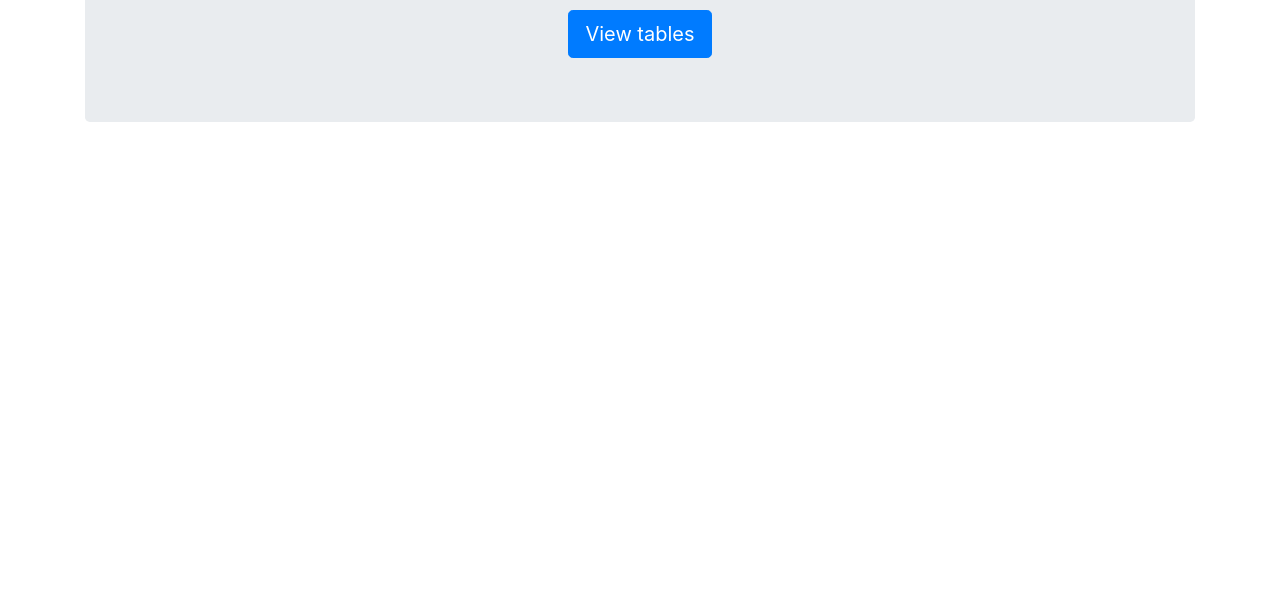
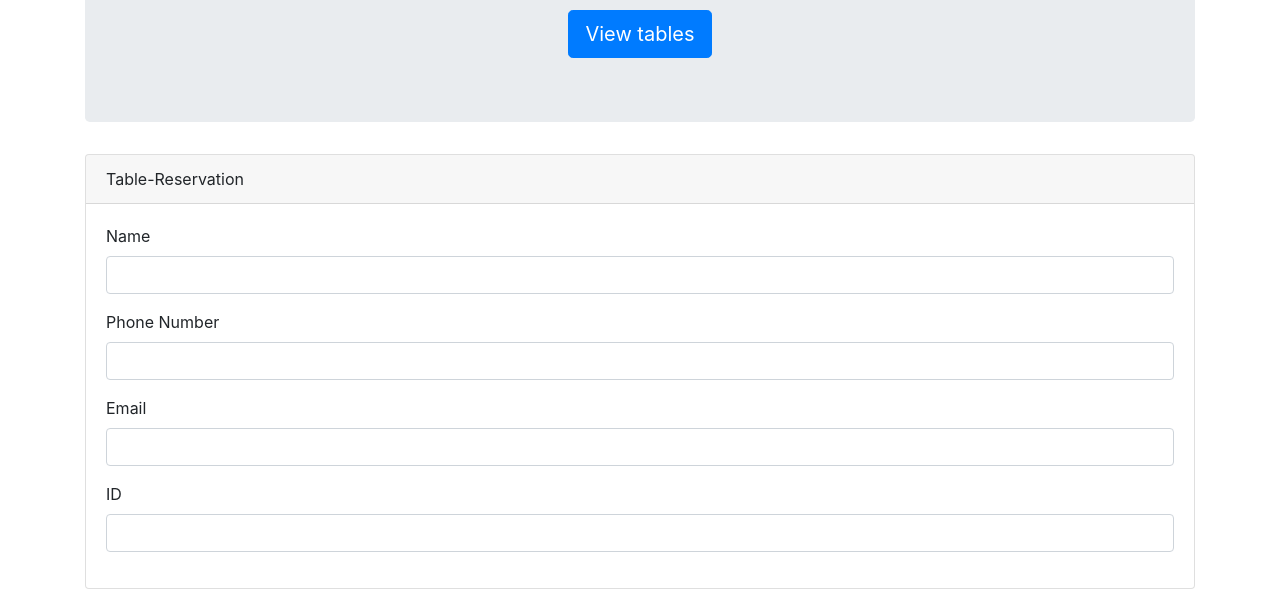
Before and after one commit to rnick1/hot_restaurant, a website: page public/reserve.html in a window 1280 px wide. Shown: the part 205-800 px from the top of the page. Drawn offline with nearby package versions, Linux system fonts and the light colour scheme.

Commit message:
Added forms.

```diff
--- a/public/reserve.html
+++ b/public/reserve.html
@@ -31,7 +31,36 @@
                     </button>
                 </a>
             </div>
+        </div>
 
+        <div class="row">
+            <div class="col-lg-12">
+                <div class="card">
+                    <div class="card-header">
+                        Table-Reservation
+                    </div>
+                    <div class="card-body">
+                        <form role="form">
+                            <div class="form-group">
+                                <label for="reserve-name">Name</label>
+                                <input type="text" class="form-control" id="name">
+                            </div>
+                            <div class="form-group">
+                                <label for="reserve-name">Phone Number</label>
+                                <input type="text" class="form-control" id="phone">
+                            </div>
+                            <div class="form-group">
+                                <label for="reserve-name">Email</label>
+                                <input type="text" class="form-control" id="email">
+                            </div>
+                            <div class="form-group">
+                                <label for="reserve-name">ID</label>
+                                <input type="text" class="form-control" id="id">
+                            </div>
+                        </form>
+                    </div>
+                </div>
+            </div>
         </div>
 
 
```
